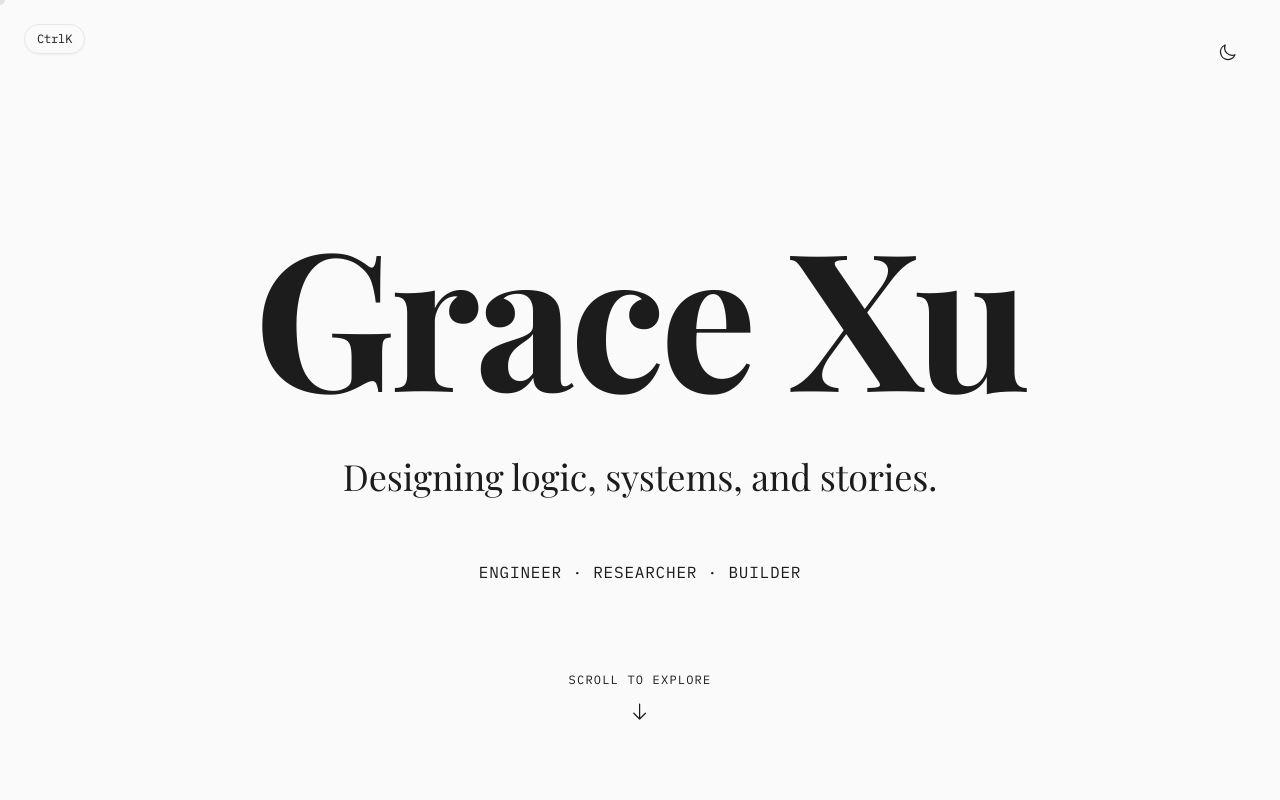
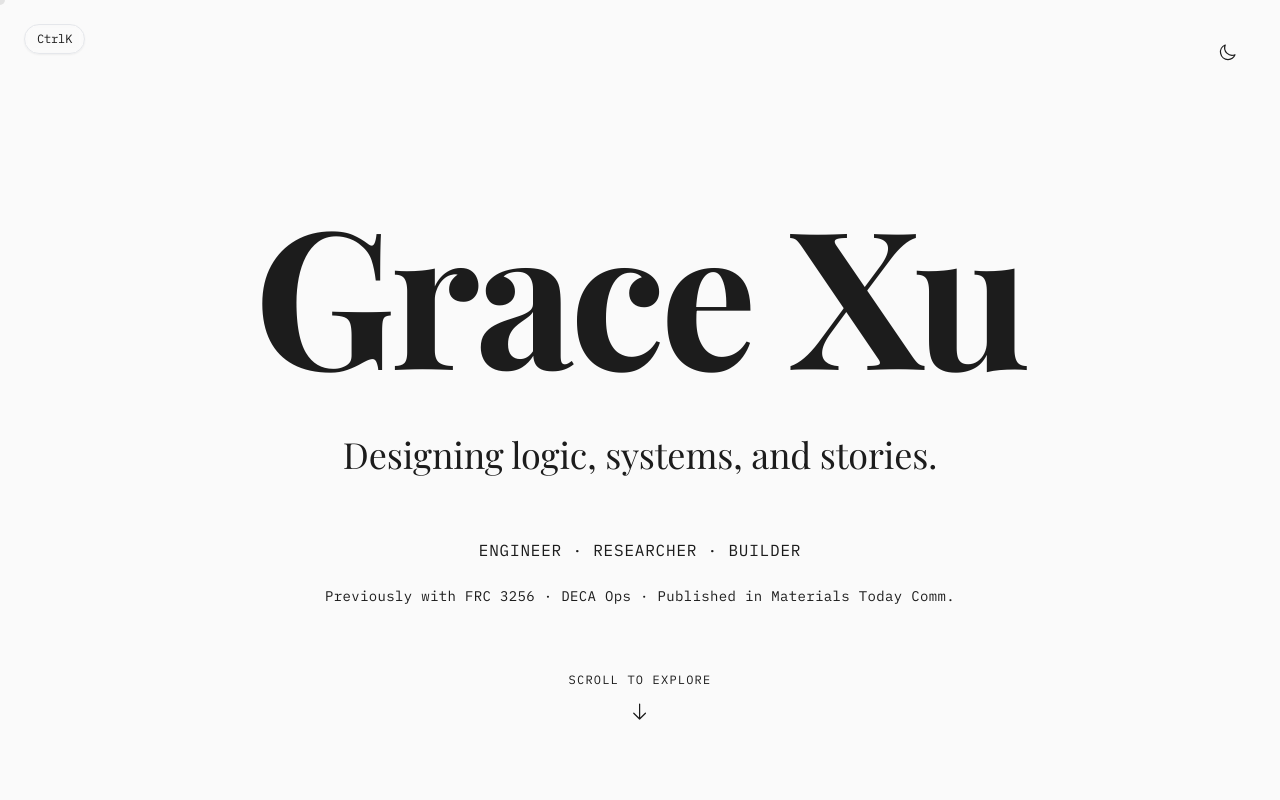
Before and after one commit to gxu0904/gxu0904, a Next.js app: page / in a window 1280 px wide. Shown: the top 800 px of the page. Built offline with nearby package versions, Linux system fonts and the light colour scheme.

Commit message:
Update Hero.tsx

```diff
--- a/components/new-sections/Hero.tsx
+++ b/components/new-sections/Hero.tsx
@@ -41,9 +41,18 @@ export function Hero() {
           initial={{ opacity: 0 }}
           animate={{ opacity: 1 }}
           transition={{ duration: 0.8, delay: 0.6 }}
-          className="font-mono text-sm md:text-base text-foreground/60 tracking-wider uppercase"
+          className="font-mono text-sm md:text-base text-foreground/60 tracking-wider uppercase mb-6"
         >
           Engineer · Researcher · Builder
+        </motion.p>
+
+        <motion.p
+          initial={{ opacity: 0 }}
+          animate={{ opacity: 1 }}
+          transition={{ duration: 0.8, delay: 0.8 }}
+          className="font-mono text-xs md:text-sm text-foreground/40 tracking-wide"
+        >
+          Previously with FRC 3256 · DECA Ops · Published in Materials Today Comm.
         </motion.p>
       </motion.div>
 
```
